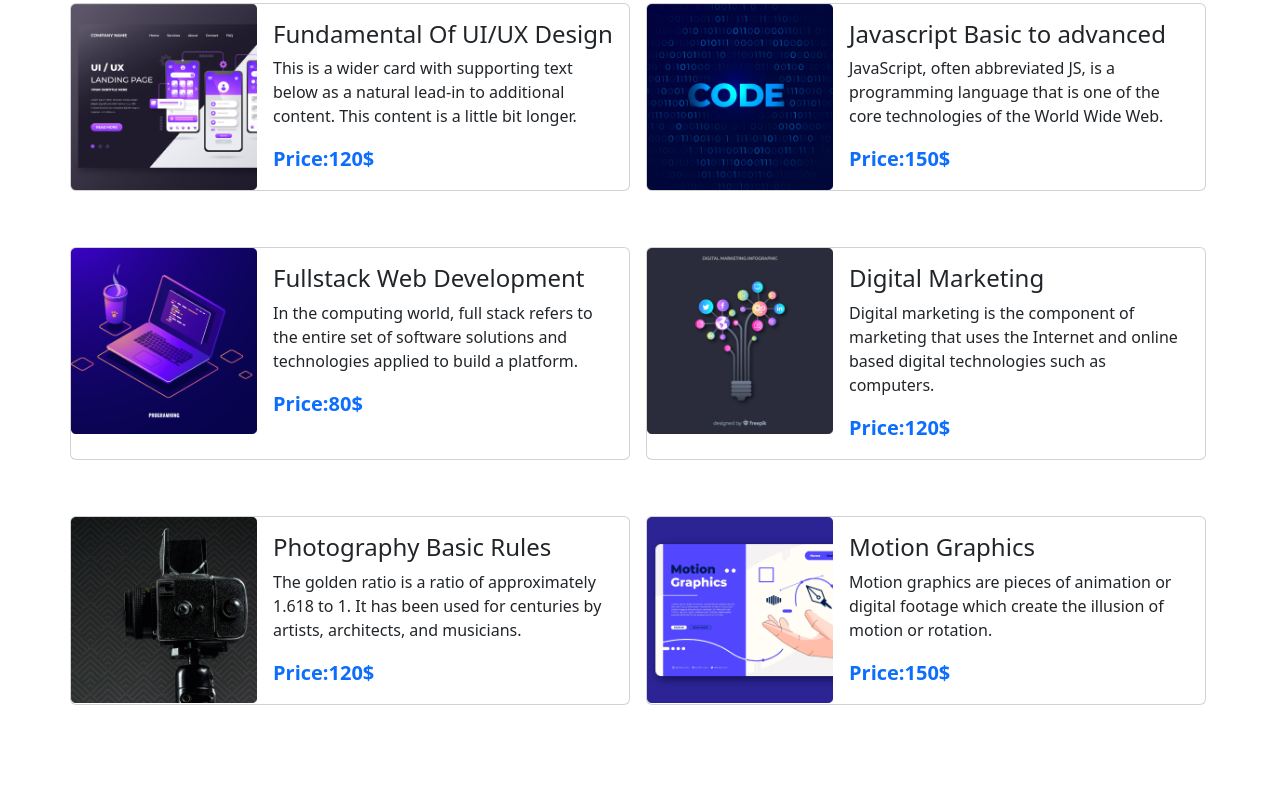
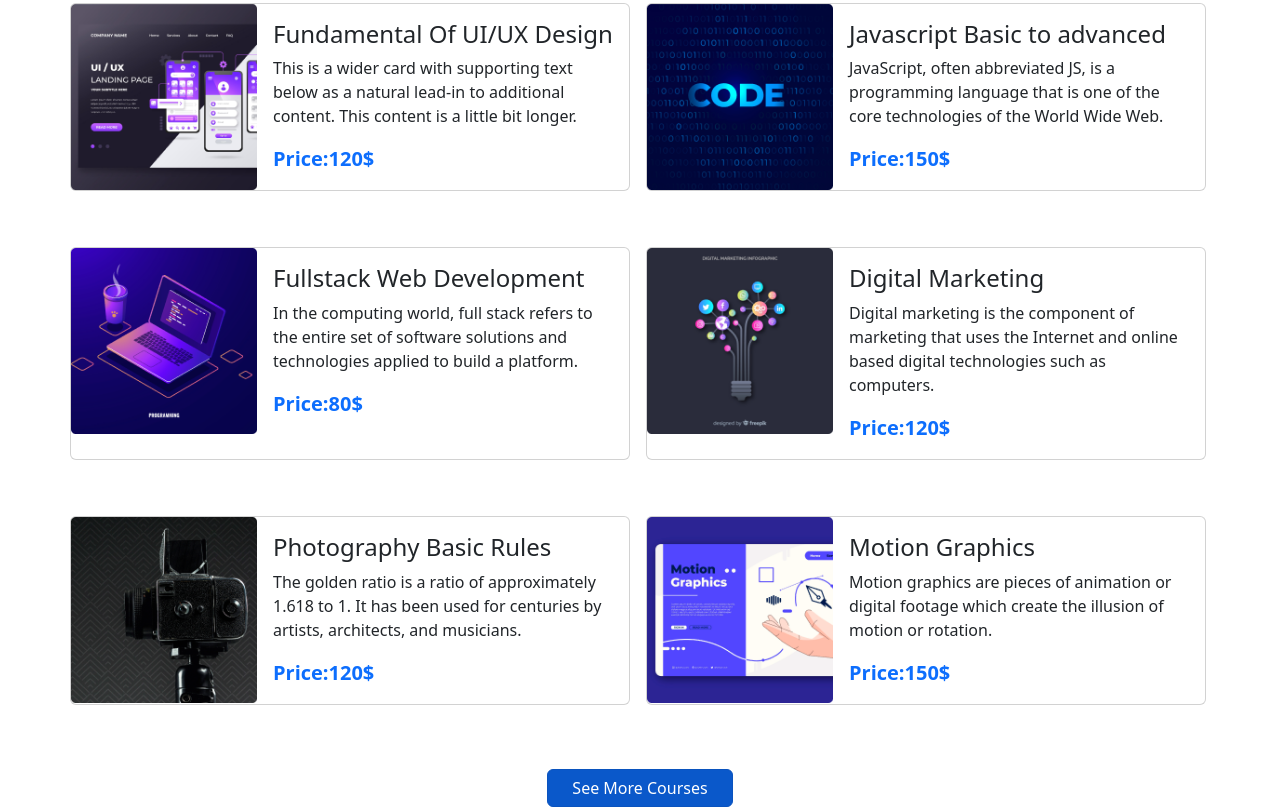
Before and after one commit to shafrinahamed97/New-Worlds, a plain HTML site: page index.html in a window 1280 px wide. Shown: the part 1152-1959 px from the top of the page. Before the commit the page ends 1873 px from the top, so only its background shows below. Drawn offline with nearby package versions, Linux system fonts and the light colour scheme.

Commit message:
End section-3

```diff
--- a/index.html
+++ b/index.html
@@ -142,6 +142,7 @@
                 <p>It is a long established fact that a reader will be distracted by the readable <br>
                     content of a page when looking at its layout.</p>
             </div>
+            <!-- Start Cardv Section -->
             <div class="row row-cols-1 row-cols-md-2 g-4 mt-5 gap-3 ">
                 <div class="card mb-3 " style="max-width: 560px; padding:0; ">
                     <div class="row g-0">
@@ -243,9 +244,18 @@
 
 
             </div>
+            <!-- End Card Section -->
+
+            <!-- Start Buttun Section -->
+            <div class="mt-5  d-grid gap-2 col-2 mx-auto">
+                <button type="button" class="btn btn-primary active" data-bs-toggle="button" aria-pressed="true">See
+                    More Courses
+                </button>
+            </div>
 
 
         </div>
+
     </section>
 
 
```
